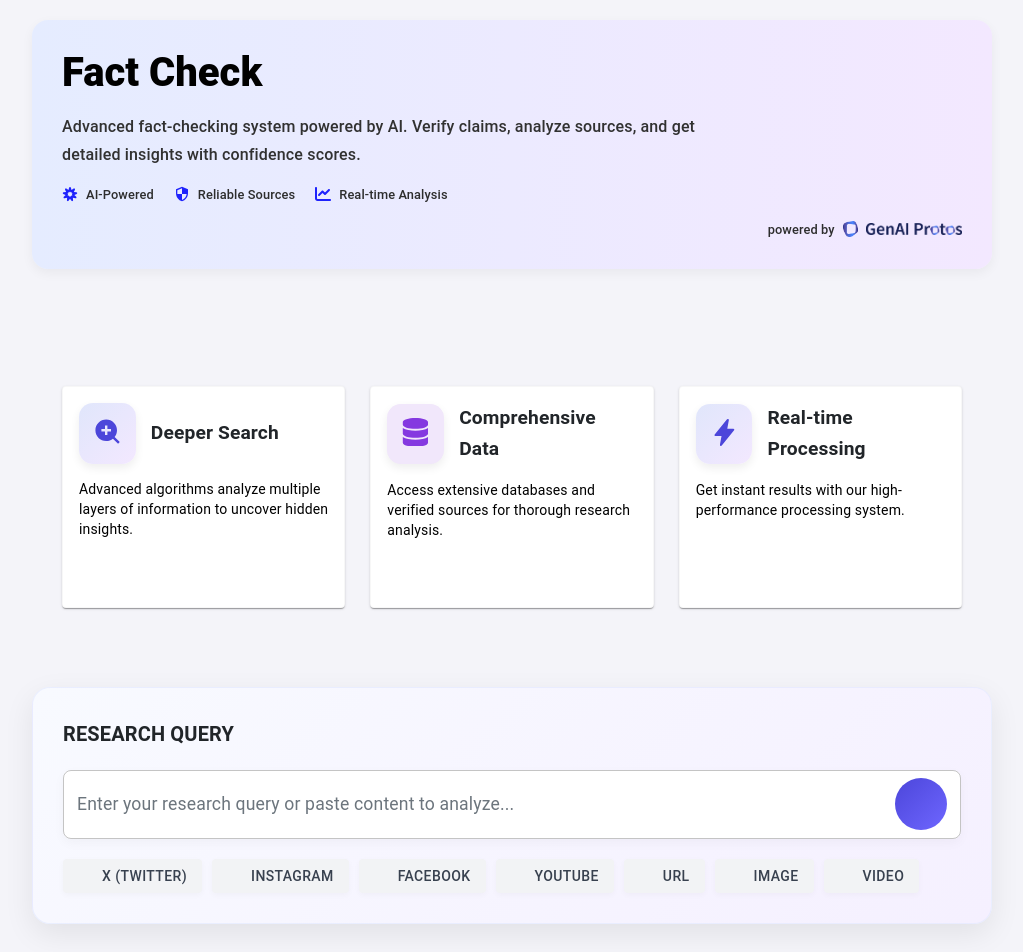
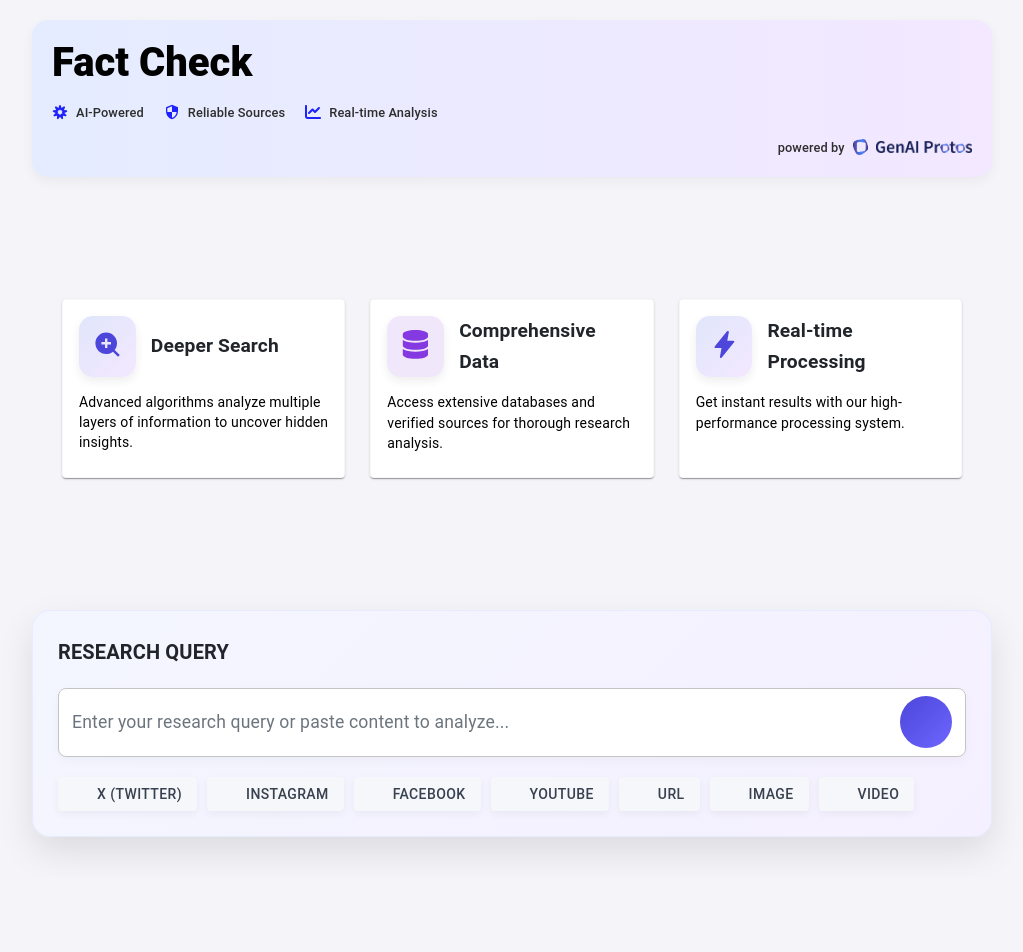
Before and after one commit to GenAi-Protos/Fact-check, a React (Vite) app in the folder frontend/: page / in a window 1280 px wide. Shown: the top 952 px of the page, without its empty margins (128-1151 px from the left). After the commit the page ends 877 px from the top, so only its background shows below. Built offline with nearby package versions, Linux system fonts and the light colour scheme; some icons are missing.

Commit message:
style: adjust layout and styling for better visual consistency
Refine padding, margins, and colors to improve the overall layout and visual hierarchy. Remove unnecessary elements and adjust gradients and shadows for a more polished appearance.

```diff
--- a/frontend/src/App.css
+++ b/frontend/src/App.css
@@ -41,17 +41,17 @@
 }
 
 .feature-cards-wrapper {
-  flex: 2;
+  flex: 1.5;
   display: flex;
   align-items: center;
   justify-content: center;
-  margin: 20px 0;
+  margin: 15px 0;
   animation: fadeIn 0.8s ease-in-out;
 }
 
 .search-wrapper {
-  margin-top: 20px;
-  margin-bottom: 25px;
+  margin-top: 10px;
+  margin-bottom: 20px;
 }
 
 /* Header Section */
@@ -59,7 +59,7 @@
   text-align: left;
   background: linear-gradient(to right, #e5ecff, #F3E8FF);
   border-radius: 16px;
-  padding: 30px;
+  padding: 20px;
   max-width: 1000px;
   width: 100%;
   margin: 0 auto;
@@ -213,7 +213,7 @@
   border: 1px solid rgba(0, 0, 0, 0.03);
   transform: translateY(0);
   position: relative;
-  min-height: 220px;
+  min-height: 160px;
 }
 
 .feature-card:hover {
@@ -270,17 +270,17 @@
 
 /* Search Section */
 .search-section {
-  background: linear-gradient(135deg, #f8faff, #f5f0ff);
+  background: linear-gradient(135deg, #f3f6ff, #f5f0ff);
   border-radius: 18px;
-  box-shadow: 0 10px 30px rgba(0, 0, 0, 0.08);
-  padding: 30px;
+  box-shadow: 0 15px 35px rgba(0, 0, 0, 0.1);
+  padding: 25px;
   max-width: 1000px;
   width: 100%;
   margin: 0 auto;
   box-sizing: border-box;
   transform: translateY(0);
   transition: all 0.4s ease-in-out;
-  border: 1px solid rgba(226, 232, 255, 0.6);
+  border: 1px solid rgba(226, 232, 255, 0.7);
   animation: fadeIn 0.8s ease-in-out;
 }
 
@@ -366,13 +366,13 @@
   font-size: 0.95rem;
   font-weight: 500 !important;
   padding: 10px 18px;
-  background-color: #F2F3F5 !important;
+  background-color: #F5F7FA !important;
   transition: all 0.3s ease-in-out;
-  box-shadow: 0 2px 6px rgba(0, 0, 0, 0.03);
+  box-shadow: 0 3px 8px rgba(0, 0, 0, 0.05);
 }
 
 .social-button-active {
-  background-color: #0d6efd !important;
+  background: linear-gradient(135deg, #4C46DA, #6E66FF) !important;
   border-radius: 12px;
   color: #fff !important;
   text-transform: none;
@@ -381,7 +381,7 @@
   font-weight: 500 !important;
   padding: 10px 18px;
   transition: all 0.3s ease-in-out;
-  box-shadow: 0 4px 12px rgba(13, 110, 253, 0.25);
+  box-shadow: 0 5px 15px rgba(76, 70, 218, 0.25);
 }
 
 .social-button:hover {
@@ -391,8 +391,8 @@
 }
 
 .social-button-active:hover {
-  box-shadow: 0 6px 14px rgba(13, 110, 253, 0.3);
-  transform: translateY(-2px);
+  box-shadow: 0 8px 18px rgba(76, 70, 218, 0.35);
+  transform: translateY(-3px);
 }
 
 .submit-button {
--- a/frontend/src/App.jsx
+++ b/frontend/src/App.jsx
@@ -680,8 +680,7 @@ function App() {
           Fact Check
         </Typography>
         <Typography variant="subtitle1" className="header-subtitle">
-          Advanced fact-checking system powered by AI. Verify claims, analyze sources, and
-          get detailed insights with confidence scores.
+
         </Typography>
         <Box className="header-features">
           <Box className="feature-chip" style={{ paddingLeft: '0' }}>
@@ -713,9 +712,6 @@ function App() {
               <Loader />
             ) : (
               <div className="landing-page">
-                {/* Empty space at the top for better layout */}
-                <div className="spacer"></div>
-
                 {/* Feature cards in the middle section */}
                 <div className="feature-cards-wrapper">
                   <Box className="feature-cards">
```
